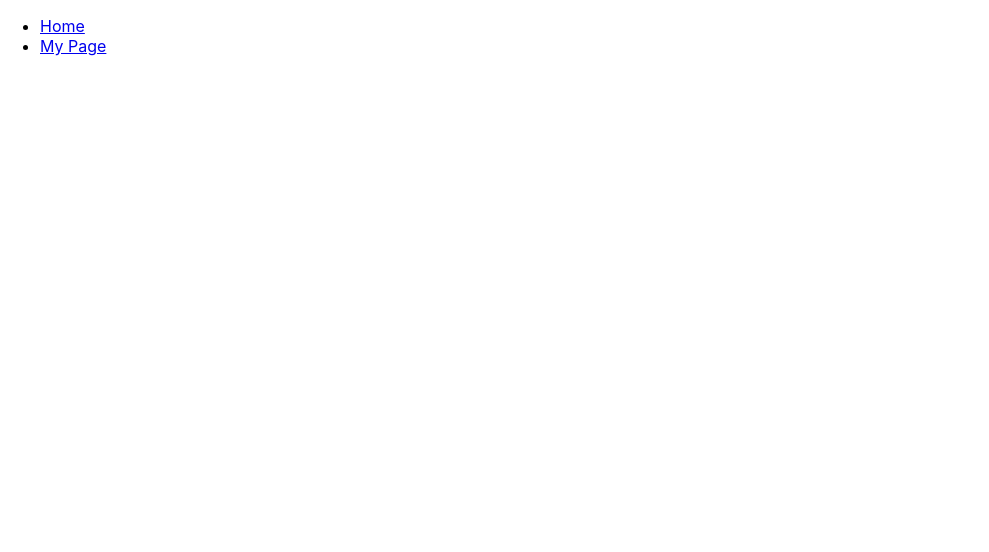
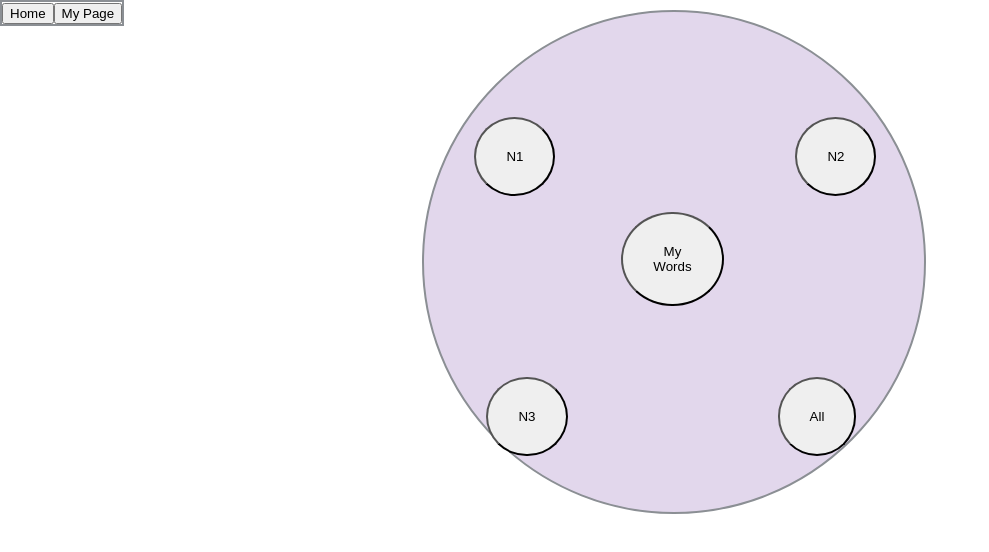
Before and after one commit to DrewALThompson/Mainichi, a React (Create React App) app in the folder mainichi/: page / in a window 1280 px wide. Shown: the top 552 px of the page, without its empty margins (0-989 px from the left). Built offline with nearby package versions, Linux system fonts and the light colour scheme.

Commit message:
CSS Attempt Need to fix with Styled-components

```diff
--- a/mainichi/package.json
+++ b/mainichi/package.json
@@ -14,6 +14,7 @@
     "react-scripts": "4.0.3",
     "redux": "^4.0.5",
     "redux-thunk": "^2.3.0",
+    "styled-components": "^5.2.1",
     "web-vitals": "^1.0.1"
   },
   "scripts": {
--- a/mainichi/src/App.js
+++ b/mainichi/src/App.js
@@ -13,6 +13,7 @@ import WordsContainer from './containers/wordsContainer';
 import UserContainer from './containers/userContainer';
 import NavBar from './components/navBar';
 import NotFound from './components/notFound'
+import styled from 'styled-components'
 
 const App = (props) => {
   return (
--- a/mainichi/src/components/NavBar.js
+++ b/mainichi/src/components/NavBar.js
@@ -1,13 +1,34 @@
-import { Link } from 'react-router-dom'
+import { Link } from 'react-router-dom';
+import styled from 'styled-components';
+
+const Bubble = styled.div`
+    border: 2px solid #8B8F94;
+    position: absolute;
+    left: auto;
+    top: auto;
+`
+
+const NavButton = styled.button`
+
+`
+
+
 
 const NavBar = () => {
+
     return (
-        <div className='nav-bubble'>
-            <ul>
-                <li><Link to ='/'>Home</Link></li>
-                <li><Link to ='/user'>My Page</Link></li>
-            </ul>
-        </div>
+        <Bubble>
+                <Link to ='/'>
+                    <NavButton type='button'>
+                        Home
+                    </NavButton>
+                </Link>
+                <Link to ='/user'>
+                    <NavButton type='button'>
+                        My Page
+                    </NavButton>
+                </Link>
+        </Bubble>
     )
 }
 
--- a/mainichi/src/components/notFound.js
+++ b/mainichi/src/components/notFound.js
@@ -1,8 +1,11 @@
 const NotFound = () => {
     return (
-        <h1>
-            404 This Page Not Found!
-        </h1>
+        <div className='page404'>
+            <h1>
+                404 This Page Not Found!
+            </h1>
+        </div>
+
     )
 }
 
--- a/mainichi/src/components/word.js
+++ b/mainichi/src/components/word.js
@@ -4,14 +4,9 @@ export default class Word extends Component {
 
     render(){
 
-        const word = this.props.word
+        return(
+            <div className='word-card'>
 
-        return(
-            <div>
-                {/* <h2>{word.jpname}</h2>
-                <p>{word.jpsentence}</p>
-                <h2>{word.definition}</h2>
-                <p>{word.engsentence}</p> */}
             </div>
         )
     }
--- a/mainichi/src/components/wordSelector.js
+++ b/mainichi/src/components/wordSelector.js
@@ -1,17 +1,64 @@
 import React, { Component } from 'react';
-import {
-    Link,
-    useParams,
-    useRouteMatch
- } from 'react-router-dom';
+import styled from 'styled-components';
+
+const WordButton = styled.button`
+    border: black 1px transparent;
+    padding: 30px;
+    border-radius: 50%;
+    position: relative;
+`
+
+const WordMyButton = styled(WordButton)`
+    top: 200px;
+     right: 125px;
+    &:hover {border: black 5px transparent};
+`
+const Word1Button = styled(WordButton)`
+    top: 90px;
+     right: -50px;
+    &:hover {border: black 5px transparent};
+`
+
+const Word2Button = styled(WordButton)`
+    top: 90px;
+     right: -290px;
+    &:hover {border: black 5px transparent};
+`
+
+const Word3Button = styled(WordButton)`
+    top: 350px;
+    right: 100px;
+    &:hover {border: black 5px transparent};
+`
+
+const WordAllButton = styled(WordButton)`
+    top: 350px;
+     right: -110px;
+    &:hover {border: black 5px transparent};
+`
+
+const WordBorder = styled.div`
+    border: #8B8F94 2px solid;
+    position: absolute;
+    top: 10px;
+    left: 33%;
+    height: 500px;
+    width: 500px;
+    border-radius: 50%;
+    background-color: #E2D7EC;
+`
 
 export default class WordSelector extends Component {
 
     render(){
         return(
-            <div>
-                <Link />
-            </div>
+            <WordBorder>
+                <Word1Button name='n1' type='button'>N1</Word1Button>
+                <Word2Button name='n2' type='button'>N2</Word2Button>
+                <Word3Button name='n3' type='button'>N3</Word3Button>
+                <WordAllButton name='all' type='button'>All</WordAllButton>
+                <WordMyButton type='button'>My <br/>Words</WordMyButton>
+            </WordBorder>
         )
     }
 }
--- a/mainichi/src/components/words.js
+++ b/mainichi/src/components/words.js
@@ -4,12 +4,9 @@ export default class Words extends Component {
 
     render(){
 
-        const word = this.props.word
+        return(
+            <div className='words-side'>
 
-        return(
-            <div>
-                {/* <h2>{word.jpname}</h2>
-                <p>{word.jpsentence}</p> */}
             </div>
         )
     }
--- a/mainichi/src/containers/loggerContainer.js
+++ b/mainichi/src/containers/loggerContainer.js
@@ -6,10 +6,9 @@ import NewWordForm from '../components/newWordForm';
 export default class LoggerContainer extends Component {
     render(){
         return(
-            <div>
+            <div className='login-box'>
                 <LoginForm />
                 <SignupForm />
-                <NewWordForm />
             </div>
         )
     }
--- a/mainichi/src/containers/userContainer.js
+++ b/mainichi/src/containers/userContainer.js
@@ -5,7 +5,7 @@ import NewWordForm from '../components/newWordForm.js';
 export default class UserContainer extends Component {
     render(){
         return(
-            <div>
+            <div className='user-box'>
                 <NewWordForm />
             </div>
         )
--- a/mainichi/src/containers/wordsContainer.js
+++ b/mainichi/src/containers/wordsContainer.js
@@ -1,6 +1,7 @@
 import React, { Component } from 'react';
 import Word from '../components/word.js'
 import Words from '../components/words.js'
+import WordSelector from '../components/wordSelector'
 
 export default class WordsContainer extends Component {
     constructor(props){
@@ -15,35 +16,20 @@ export default class WordsContainer extends Component {
         }
     }
 
-    componentDidMount(){}
-
-    handleOnClick(){}
+    handleOnClick = (e) => {
+        e.preventDefault();
+    }
 
 
 
     render(){
 
-        // const loadedWords = this.state.words.map((word, idx) => {
-        //     if (idx === 0){
-        //         return < Word word={word} key={idx} />
-        //     } else {
-        //         return < Words word={word} key={idx} />
-        //     }
-        // })
-
         return(
-            <>
+            <div className='word-container'>
+                <WordSelector/>
                 <Word />
                 <Words />
-            </>
+            </div>
         )
     }
 }
-
-// props will be used for this one
-// Need a router here will also route to user words
-// [
-    // {jpname: "太陽" , definition: 'sun', jpsentence: '太陽が熱いです', engsentence: 'the sun is hot', category: 'noun'},
-    // {jpname: "記憶" , definition: 'memory', jpsentence: '記憶が経ている', engsentence: 'memory is going bad', category: 'noun'},
-    // {jpname: "ながる" , definition: 'to punch', jpsentence: '壁をながした', engsentence: 'he punched the wall', category: 'verb'}
-// ]
```
Also changed, not shown: mainichi/src/App.css (deleted, +0 -38 lines), mainichi/src/containers/cardsContainer.js (deleted), 1 other file (tests, documents, lock files or other folders).
